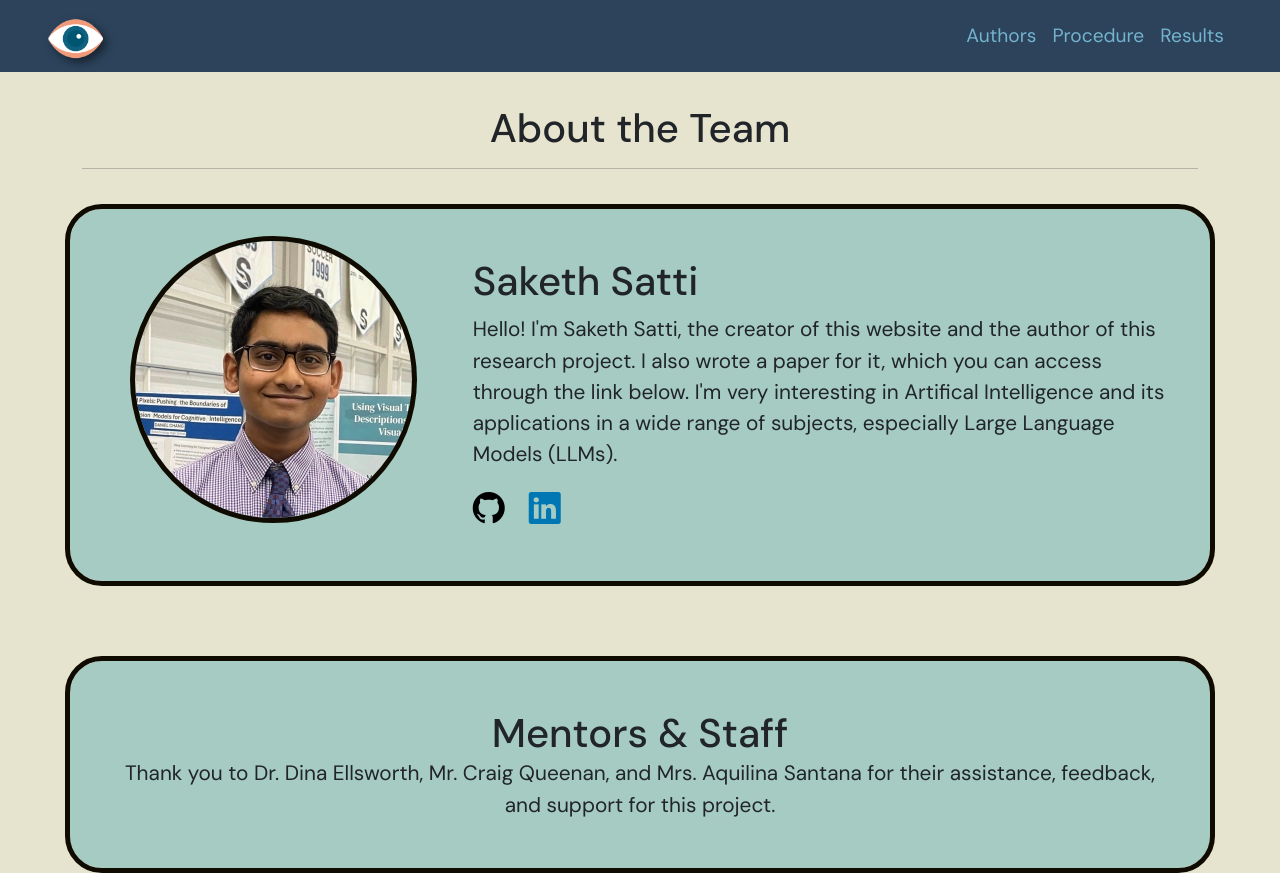
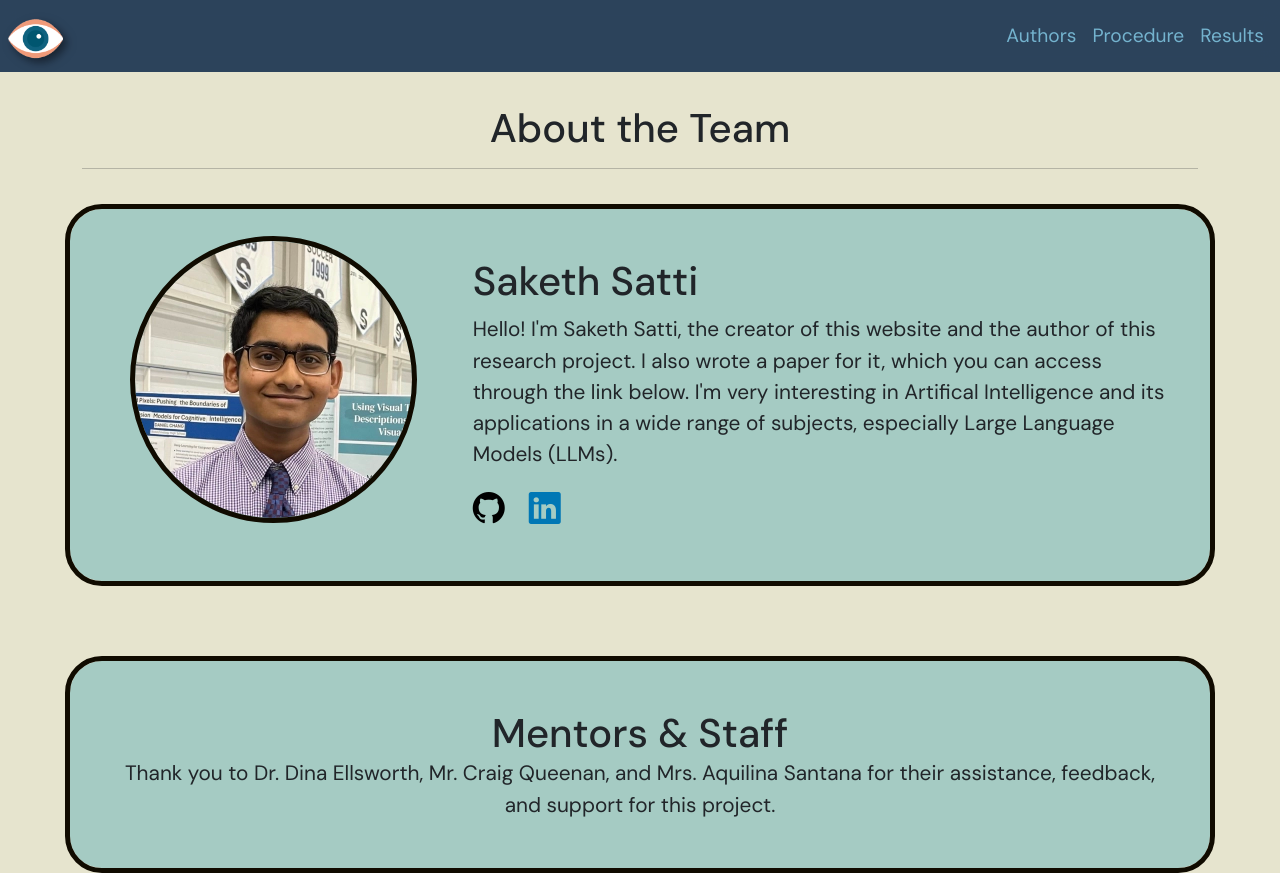
Before and after one commit to sakethsatti/rp_satti, a plain HTML site: page authors.html in a window 1280 px wide. Shown: the top 873 px of the page. Drawn offline with nearby package versions, Linux system fonts and the light colour scheme.

Commit message:
fix navbar

```diff
--- a/authors.html
+++ b/authors.html
@@ -27,7 +27,7 @@
 
 <body class="body">
     <!--lg = large break point, night-light=text dark-->
-    <nav class="navbar navbar-expand-lg navbar-dark nb-colors px-5 py-2 sticky-top nb-extra">
+    <nav class="navbar navbar-expand-lg navbar-dark nb-colors px-2 py-2 sticky-top nb-extra">
         <div class="">
             <a href="/" class="navbar-brand">
                 <img src="img/eye.png" alt="Eye" class="d-inline-block align-text-top navbar-icon-image">
@@ -42,16 +42,13 @@
         <div class="collapse navbar-collapse" id="navmenu">
             <ul class="navbar-nav ms-auto">
                 <li class="nav-item">
-                    <a href="authors.html" style="color: #74B3CE;"
-                        class="nav-link hover-underline-animation nvMenuItem">Authors</a>
+                    <a href="authors.html" style="color: #74B3CE;" class="nav-link hover-underline-animation nvMenuItem">Authors</a>
                 </li>
                 <li class="nav-item">
-                    <a href="procedure.html" style="color: #74B3CE;"
-                        class="nav-link hover-underline-animation nvMenuItem">Procedure</a>
+                    <a href="procedure.html" style="color: #74B3CE;" class="nav-link hover-underline-animation nvMenuItem">Procedure</a>
                 </li>
                 <li class="nav-item">
-                    <a href="results.html" style="color: #74B3CE;"
-                        class="nav-link hover-underline-animation nvMenuItem">Results</a>
+                    <a href="results.html" style="color: #74B3CE;" class="nav-link hover-underline-animation nvMenuItem">Results</a>
                 </li>
             </ul>
         </div>
--- a/styles.css
+++ b/styles.css
@@ -31,6 +31,7 @@ body {
 .nb-extra {
     /* navbar extra properties */
     font-size: 1.2rem;
+    flex-wrap: nowrap;
 }
 
 .team {
```
Also changed, not shown: index.html (+1 -1 lines), procedure.html (+2 -1 lines).
